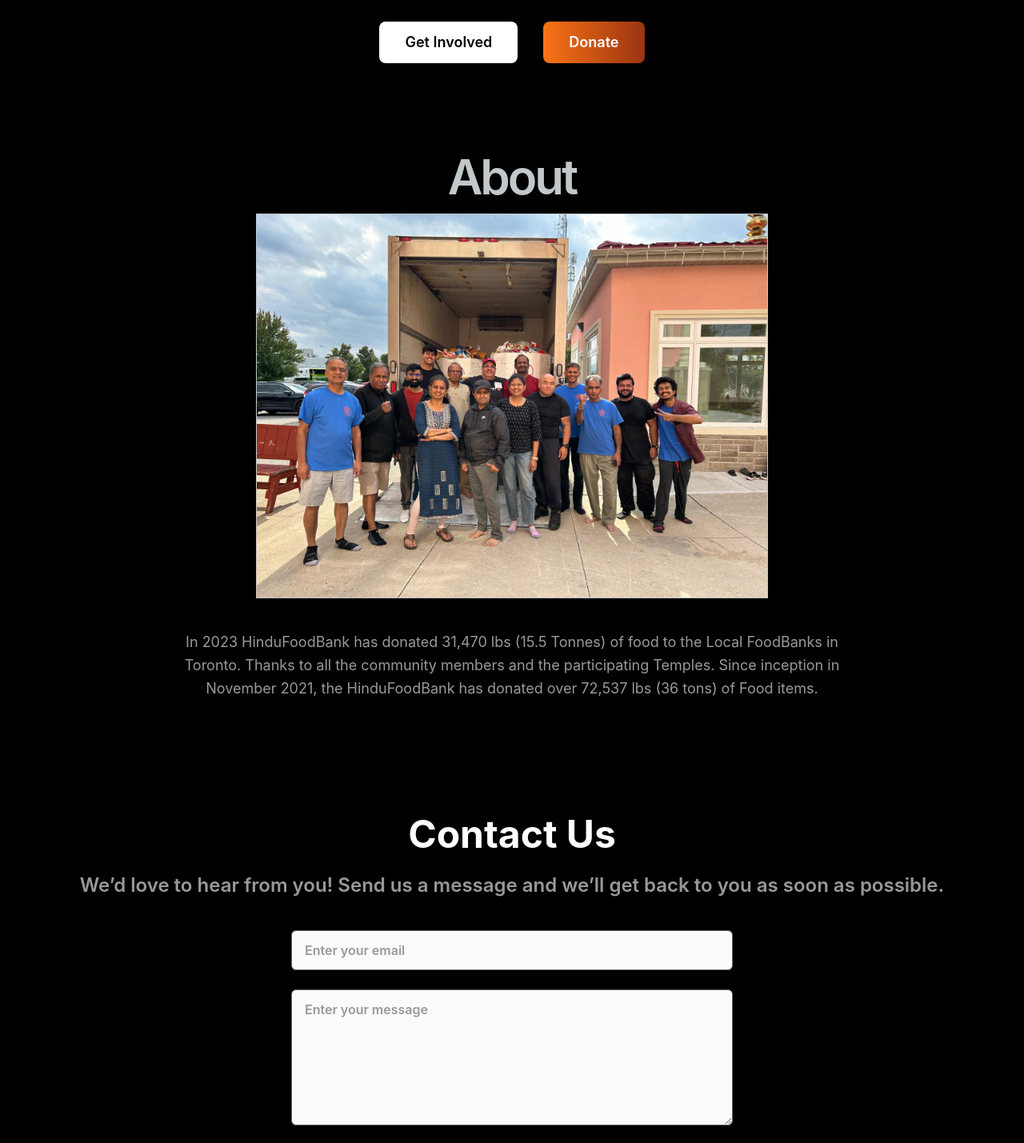
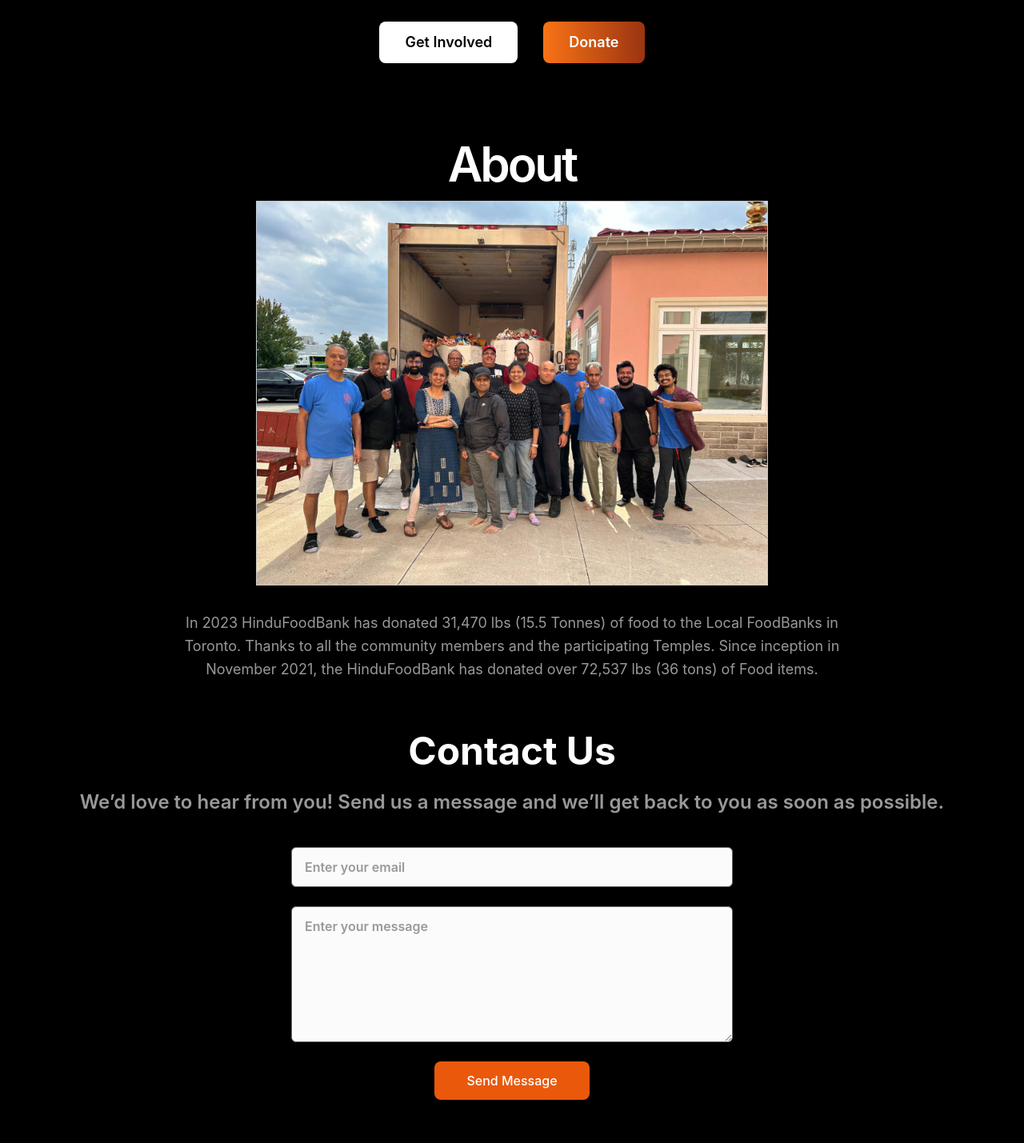
Before and after one commit to LuckyHariharan/HinduFoodBank, a Next.js app: page / in a window 1280 px wide. Shown: the part 420-1849 px from the top of the page at 80% size. Built offline with nearby package versions, Linux system fonts and the light colour scheme.

Commit message:
Update Main.js

```diff
--- a/components/Main.js
+++ b/components/Main.js
@@ -43,12 +43,12 @@
         </div>
       </div>
 
-      <h2 className="pt-16 mb-4 text-6xl font-semibold tracking-tighter text-center text-gray-200 lg:text-6xl">
+      <h2 className="pt-12 mb-4 text-6xl text-white font-semibold tracking-tighter text-center lg:text-6xl">
         About
       </h2>
       <div className="container flex flex-col items-center justify-center mx-auto">
         <Image
-          className="object-cover object-center w-1/2 mb-10 border shadow-md"
+          className="object-cover object-center w-1/2 mb-8 border shadow-md"
           alt="Placeholder Image"
           src={hindufoodbank}
         />
@@ -63,7 +63,7 @@
       {/* Contact section */}
       <section ref={contactRef} className="relative  bg-black">
         <div className="max-w-6xl mx-auto px-4 sm:px-6 text-center">
-          <div className="py-24 md:py-36">
+          <div className="py-12 md:py-16">
             <h1 className="mb-6 text-5xl font-bold text-white">Contact Us</h1>
             <h2 className="mb-8 text-2xl font-semibold text-gray-400">
               We’d love to hear from you! Send us a message and we’ll get back
```
